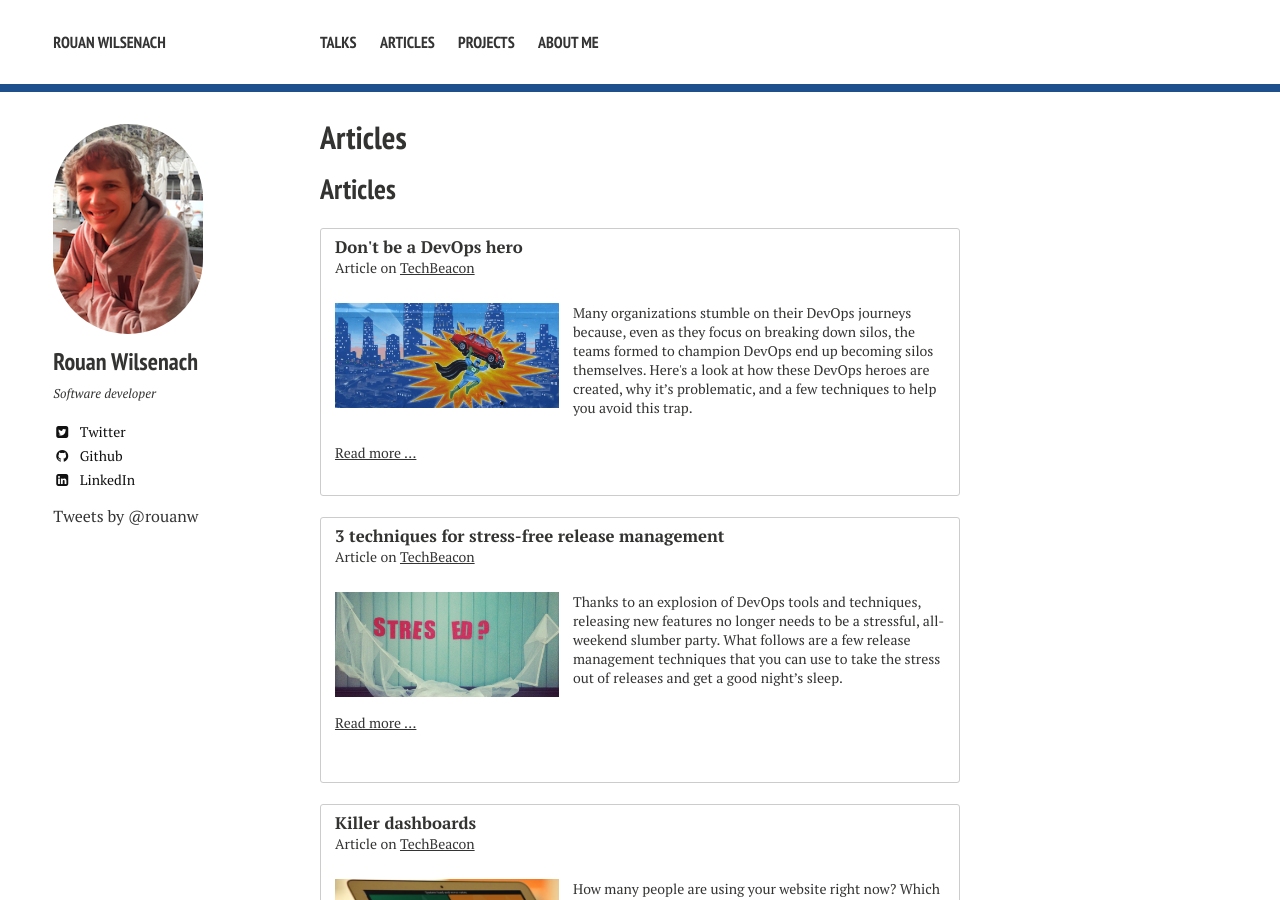
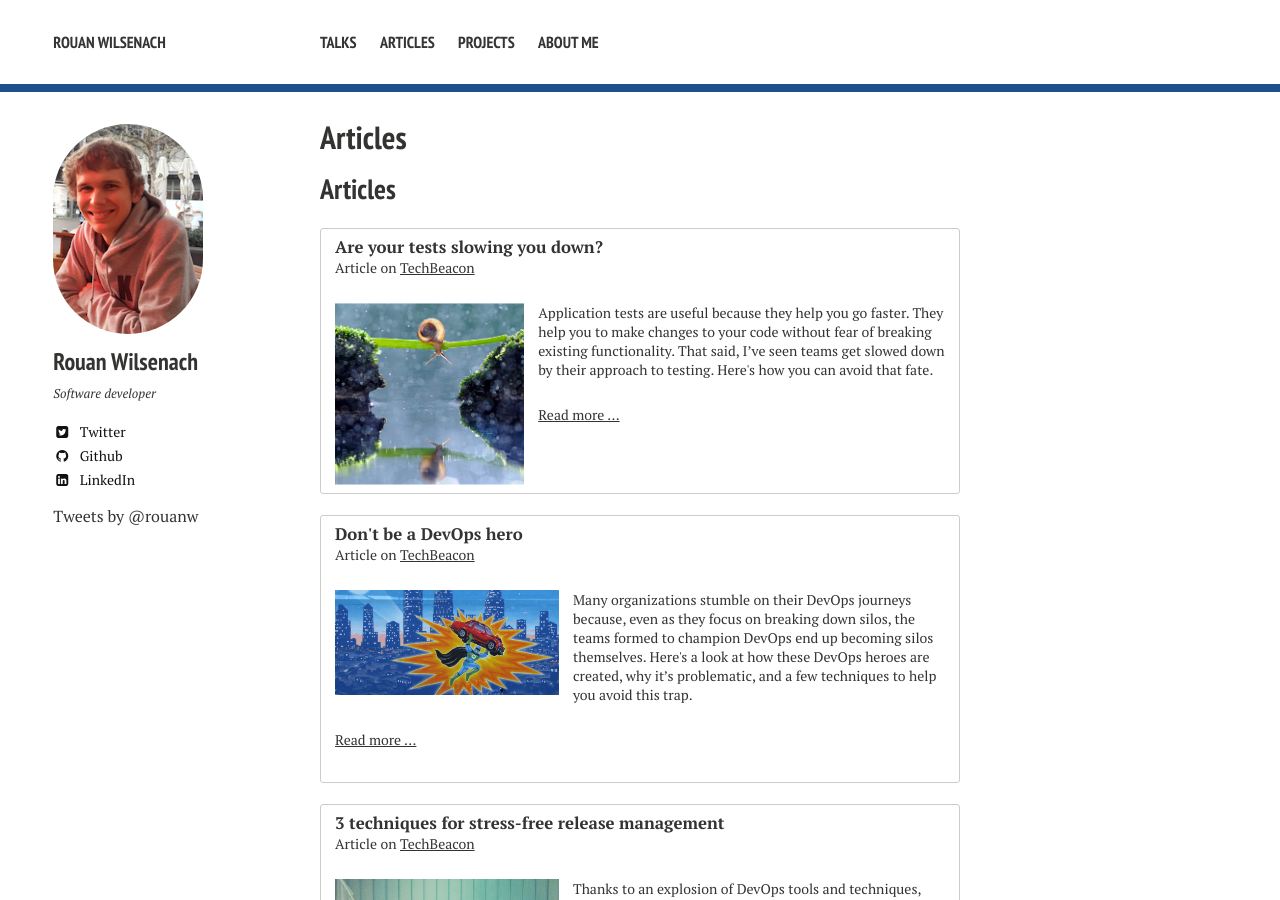
Before and after one commit to rouanw/rouanw.github.io, a Jekyll site: the page built from publications/index.md, in a window 1280 px wide and 900 px high. Built offline with Jekyll 4.4.1, drawn with Linux system fonts in a browser that asks for light colours; nearby versions of some CDN libraries; some web fonts are replaced; comment, search, counter and statistics services are not loaded; our own code applies the rules of GitHub Pages for plain Markdown files.

Commit message:
add tests slowing you down to article

```diff
--- a/publications/index.md
+++ b/publications/index.md
@@ -6,6 +6,8 @@ share: false
 ---
 
 ## Articles
+
+{% include _promo.html title="Are your tests slowing you down?" type="Article on" publication="TechBeacon" url="https://techbeacon.com/are-your-app-tests-slowing-you-down" imageUrl="images/snail.png" description="Application tests are useful because they help you go faster. They help you to make changes to your code without fear of breaking existing functionality. That said, I’ve seen teams get slowed down by their approach to testing. Here's how you can avoid that fate." %}
 
 {% include _promo.html title="Don't be a DevOps hero" type="Article on" publication="TechBeacon" url="http://techbeacon.com/dont-be-devops-hero-youre-just-creating-devops-silo" imageUrl="images/don_t_be_a_devops_hero_silos.jpg" description="Many organizations stumble on their DevOps journeys because, even as they focus on breaking down silos, the teams formed to champion DevOps end up becoming silos themselves. Here's a look at how these DevOps heroes are created, why it’s problematic, and a few techniques to help you avoid this trap." %}
 
```
Also changed, not shown: images/snail.png (added).
